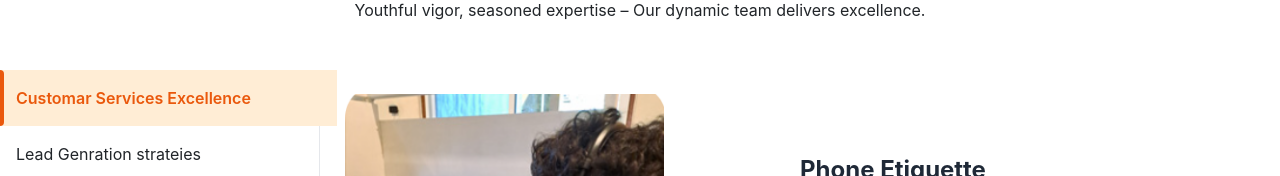
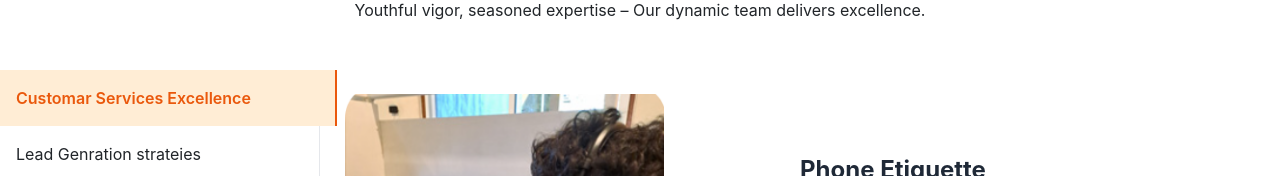
Before and after one commit to Abdulrehman-Dev786/elementperfectcenter, a React (Vite) app: page / in a window 1280 px wide. Shown: the part 2038-2214 px from the top of the page. Built offline with nearby package versions, Linux system fonts and the light colour scheme.

Commit message:
fix: updated

```diff
--- a/src/components/sidebar.jsx
+++ b/src/components/sidebar.jsx
@@ -2,24 +2,18 @@ import React from "react";
 
 const Sidebar = ({ sections, activeId, onSelect }) => {
   return (
-    <div className="grid grid-cols-1 md:w-1/4 bg-white md:border-r md:min-h-screen">
+    <div className="flex w-full  md:w-1/4 bg-white border-r md:min-h-screen">
       <ul>
         {sections.map((section) => (
           <li
             key={section.id}
-            className={`ps-3 w-full md:w-[337px] py-3 cursor-pointer hover:bg-orange-100 transition relative
-              ${
-                activeId === section.id
-                  ? "bg-orange-100 text-orange-600 font-semibold"
-                  : ""
-              }`}
+            className={`ps-3 w-[395px] md:w-[337px] py-3 cursor-pointer hover:bg-gray-100 transition ${
+              activeId === section.id ? "bg-orange-100 text-orange-600 border-r-2 border-orange-600 font-semibold" : ""
+            }`}
             onClick={() => onSelect(section.id)}
           >
-            {/* Active Orange Line */}
-            {activeId === section.id && (
-              <span className="absolute left-0 top-0 h-full w-1 bg-orange-600 rounded-r-md transition-all duration-300"></span>
-            )}
             {section.title}
+
           </li>
         ))}
       </ul>
```
